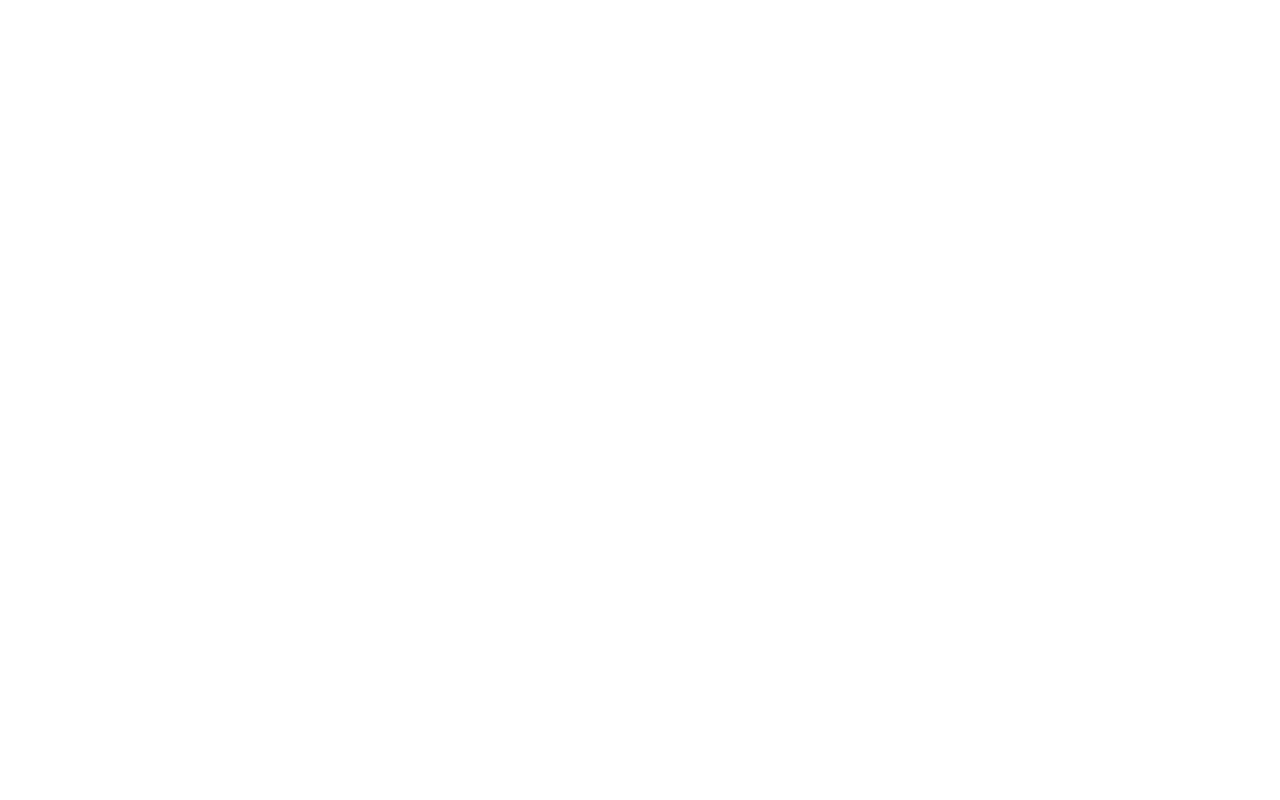
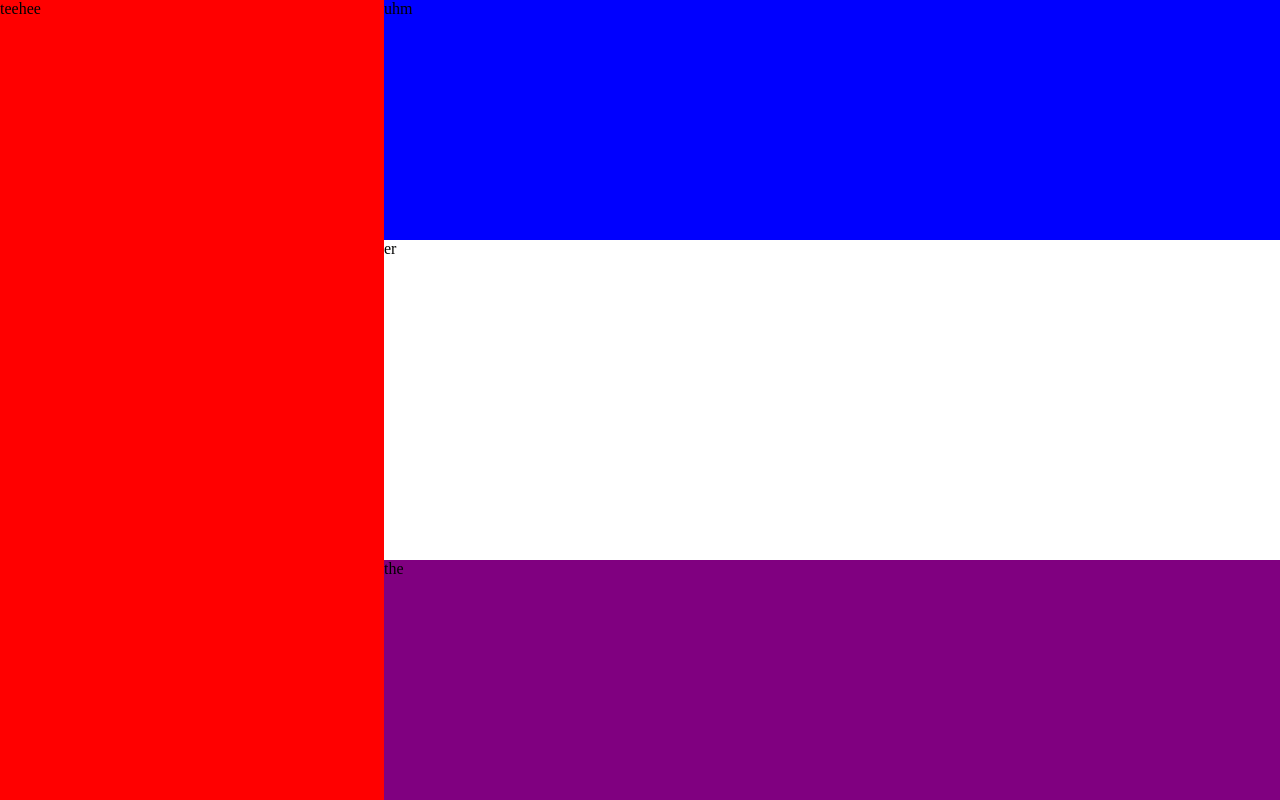
Before and after one commit to Cass-MC/odin-sign-up, a plain HTML site: page index.html in a window 1280 px wide. Drawn offline with Linux system fonts and the light colour scheme.

Commit message:
blocked out divs

```diff
--- a/index.html
+++ b/index.html
@@ -8,6 +8,13 @@
     <title>Document</title>
 </head>
 <body>
-
+    <div class="page">
+        <div class="sidebar">teehee</div>
+        <div class="formContainer">
+            <div class="header">uhm</div>
+            <div class="form">er</div>
+            <div class="login">the</div>
+        </div>
+    </div>
 </body>
 </html>
--- a/style.css
+++ b/style.css
@@ -0,0 +1,41 @@
+html, body {
+    margin: 0;
+    padding: 0;
+  }
+
+.page {
+    display: flex;
+    align-items: stretch;
+    height: 100vh;
+    width: 100%;
+}
+
+.sidebar {
+    background-color: red;
+    height: 100%;
+    width: 30%;
+}
+
+.formContainer {
+    background-color: green;
+    height: 100%;
+    width: 70%;
+}
+
+.header {
+    background-color: blue;
+    width: 100%;
+    height: 30%;
+}
+
+.form {
+    background-color: white;
+    width: 100%;
+    height: 40%;
+}
+
+.login {
+    background-color: purple;
+    width: 100%;
+    height: 30%;
+}
```
